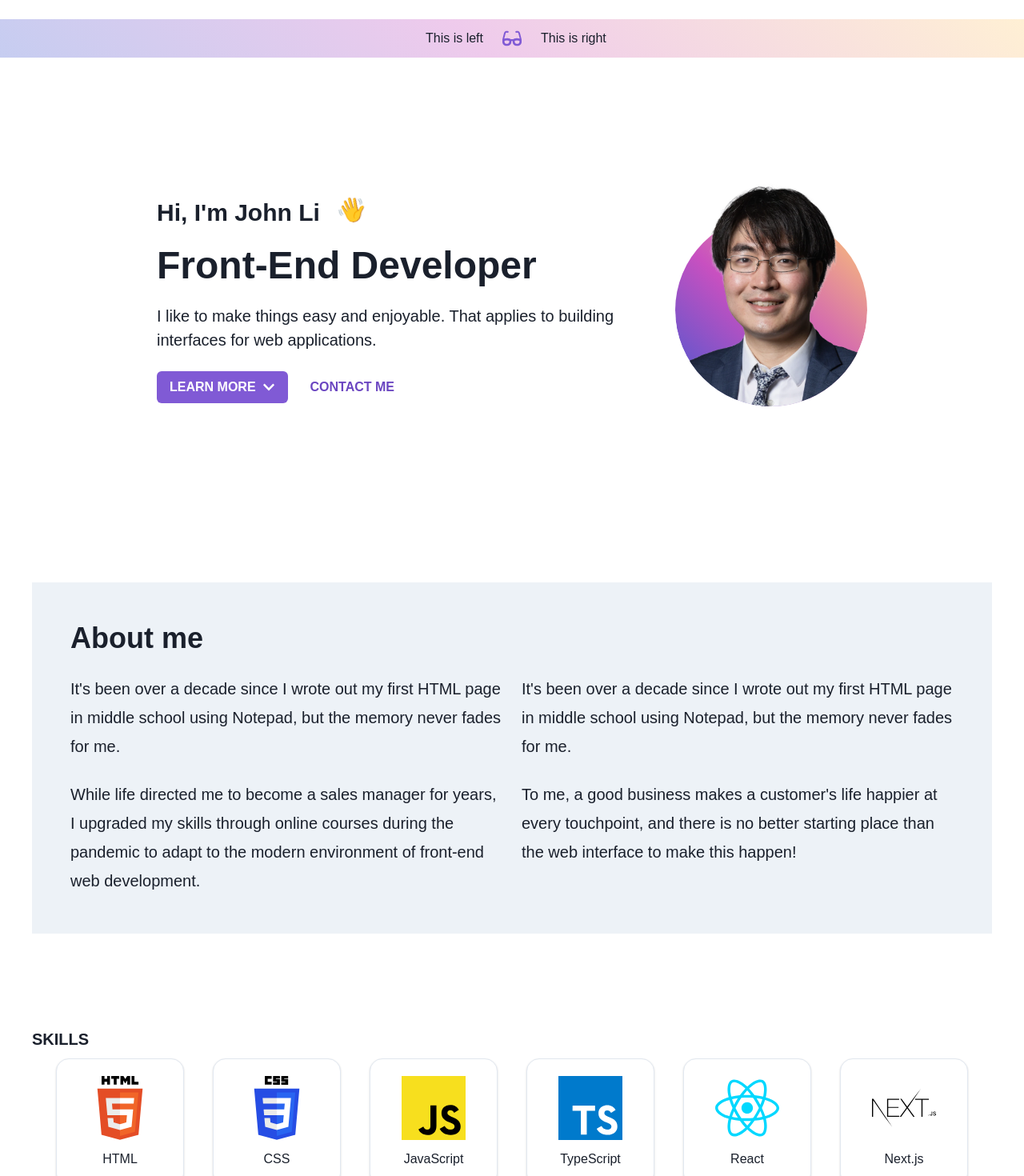
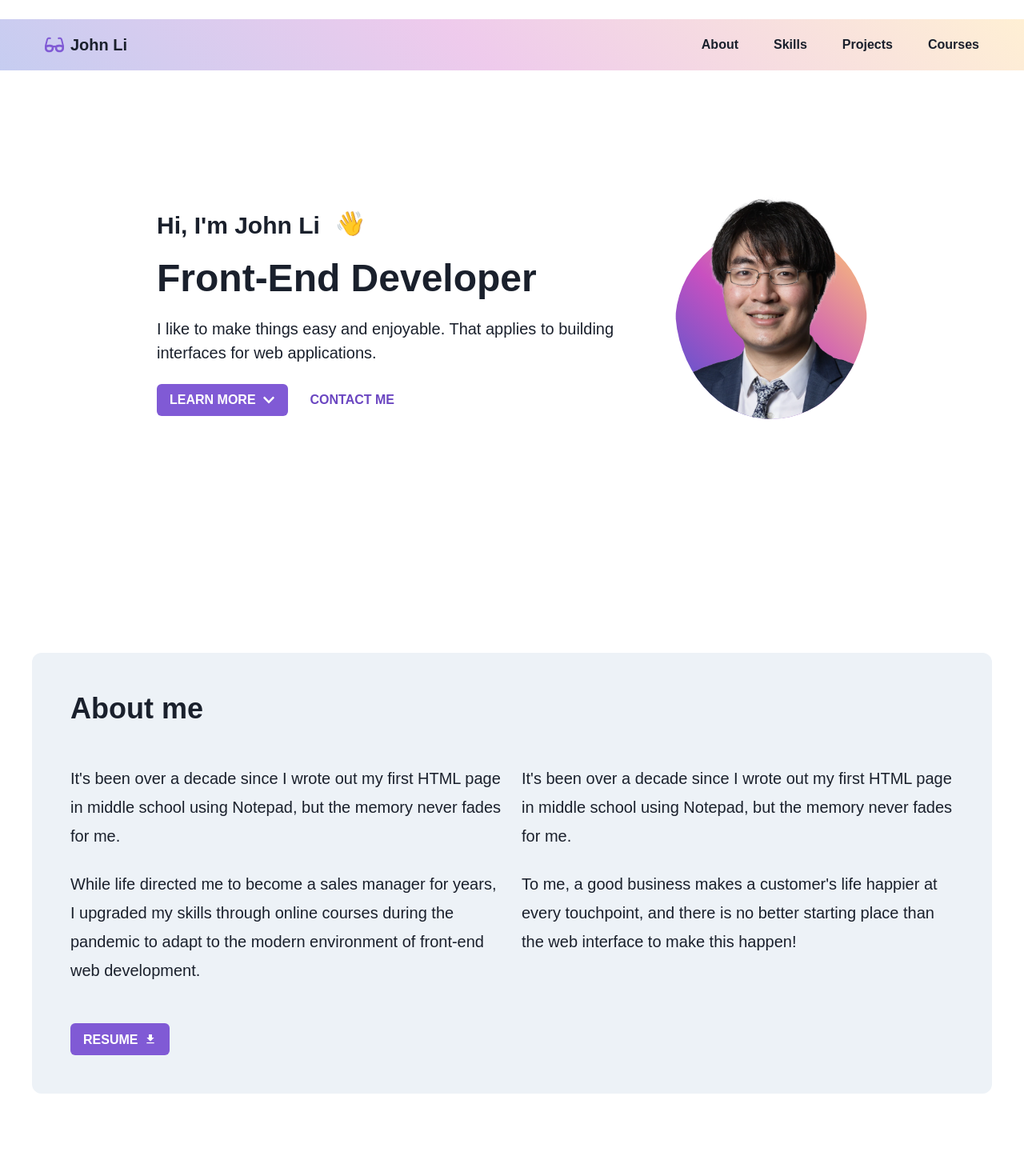
Before and after one commit to john-zhuangzhuang-li/my-next-story, a Next.js app: page / in a window 1280 px wide. Shown: the top 1470 px of the page at 80% size. Built offline with nearby package versions, Linux system fonts and the light colour scheme.

Commit message:
Updated nav btns

```diff
--- a/components/AboutSectionAlt.js
+++ b/components/AboutSectionAlt.js
@@ -20,6 +20,10 @@ import { motion, isValidMotionProp, useScroll } from "framer-motion";
 
 import NextImage from "next/image";
 
+import { FiDownload } from "react-icons/fi";
+import { MdFileDownload } from "react-icons/md";
+import { RiGithubFill } from "react-icons/ri";
+
 // const Section = chakra(motion.section, {
 //   shouldForwardProp: (prop) =>
 //     isValidMotionProp(prop) || shouldForwardProp(prop),
@@ -34,16 +38,21 @@ const AboutSectionAlt = () => {
   return (
     <Flex
       gridColumn="center"
+      flexDir="column"
       justifyContent="center"
-      flexDir="column"
-      rowGap={6}
+      alignItems="flex-start"
+      rowGap={12}
+      p={12}
       bg="gray.100"
-      p={12}
+      borderRadius="xl"
     >
       <Heading size="xl">About me</Heading>
-
-      <Grid gridTemplateColumns="repeat(2, 1fr)" columnGap={6}>
-        <Stack dir="column" spacing={6}>
+      <Grid
+        gridTemplateColumns={{ base: "1fr", lg: "repeat(2, 1fr)" }}
+        // gridTemplateColumns="repeat(2, 1fr)"
+        columnGap={6}
+      >
+        <Stack dir="column" align="flex-start" spacing={6}>
           <Text fontSize="xl" textStyle="content">
             It's been over a decade since I wrote out my first HTML page in
             middle school using Notepad, but the memory never fades for me.
@@ -54,7 +63,14 @@ const AboutSectionAlt = () => {
             adapt to the modern environment of front-end web development.
           </Text>
         </Stack>
-        <Stack dir="column" spacing={6}>
+        <Stack
+          dir="column"
+          align="flex-start"
+          spacing={6}
+          //   p={12}
+          //   bg="gray.100"
+          //   borderRadius="lg"
+        >
           {/* <Heading size="xl">About me</Heading> */}
           <Text fontSize="xl" textStyle="content">
             It's been over a decade since I wrote out my first HTML page in
@@ -70,9 +86,24 @@ const AboutSectionAlt = () => {
             touchpoint, and there is no better starting place than the web
             interface to make this happen!
           </Text>
+          {/* <Button
+            rightIcon={<Icon as={MdFileDownload} />}
+            colorScheme="purple"
+            variant="solid"
+            textTransform="uppercase"
+          >
+            resume
+          </Button> */}
         </Stack>
       </Grid>
-
+      <Button
+        rightIcon={<Icon as={MdFileDownload} />}
+        colorScheme="purple"
+        variant="solid"
+        textTransform="uppercase"
+      >
+        resume
+      </Button>
       {/* <Text fontSize="xl">
         It's been over a decade since I wrote out my first HTML page in middle
         school using Notepad, but the memory never fades for me.
--- a/components/CertificateCard.js
+++ b/components/CertificateCard.js
@@ -96,7 +96,7 @@ const CertificateCard = ({ id, title, gradient }) => {
         zIndex: "-1",
         opacity: "0.4",
         bg: "gray.400",
-        boxShadow: "base",
+        boxShadow: "lg",
         // bgGradient: "linear(to-l, #7928CA, #FF0080)",
         borderRadius: "2xl",
         transition: "all 0.2s",
--- a/components/Header.js
+++ b/components/Header.js
@@ -83,7 +83,7 @@ const Header = ({ onScrollTo }) => {
   return (
     <Flex
       gridColumn="center"
-      h={{ base: "auto", lg: "50vh" }}
+      // h={{ base: "auto", lg: "50vh" }}
       minH="35rem"
       justifyContent={{ base: "flex-start", lg: "center" }}
       alignItems="center"
@@ -91,6 +91,7 @@ const Header = ({ onScrollTo }) => {
       gap={12}
       flexDir={{ base: "column-reverse", lg: "row" }}
       // mb={12}
+      // bg="purple.100"
     >
       {/* CONTENT BOX */}
       <Flex
@@ -131,11 +132,11 @@ const Header = ({ onScrollTo }) => {
             colorScheme="purple"
             variant="solid"
             textTransform="uppercase"
+            data-scroll-id="about"
             onClick={onScrollTo}
           >
             learn more
           </Button>
-
           <Link
             href="https://github.com/john-zhuangzhuang-li/my-next-story"
             isExternal
@@ -169,20 +170,45 @@ const Header = ({ onScrollTo }) => {
           w={{ base: "12rem", lg: "15rem" }}
           h={{ base: "16rem", lg: "17.5rem" }}
           // h="17.5rem"
-          borderRadius="0 0 1000em 1000em"
+          // borderRadius="0 0 9999px 9999px"
+          borderBottomLeftRadius="50%"
+          borderBottomRightRadius="50%"
+          // borderRadius="0 0 1000em 1000em"
           // bg="purple.400"
           justifyContent="center"
           alignItems="flex-end"
           overflow="hidden"
           position="relative"
+          sx={{
+            "&:hover": {
+              // borderRadius: "0 0 24px 24px",
+              borderBottomLeftRadius: "24px",
+              borderBottomRightRadius: "24px",
+              transition: "all 0.3s ease-in-out 0s",
+            },
+            "&:hover > div": {
+              borderRadius: "1.5em",
+              // opacity: "0.5",
+              // transition: "all 0.3s",
+            },
+          }}
         >
-          <Circle
+          <Box
             position="absolute"
             bottom="0"
-            // zIndex="25"
+            borderRadius="50%"
+            transition="all 0.3s ease-in-out"
+            w={{ base: "12rem", lg: "15rem" }}
+            h={{ base: "12rem", lg: "15rem" }}
+            bgGradient={`linear-gradient(43deg, #4158D0 0%, #C850C0 46%, #FFCC70 100%)`}
+            // bg="purple.600"
+          ></Box>
+          {/* <Circle
+            position="absolute"
+            bottom="0"
             size={{ base: "12rem", lg: "15rem" }}
             bgGradient={`linear-gradient(43deg, #4158D0 0%, #C850C0 46%, #FFCC70 100%)`}
-          ></Circle>
+          ></Circle> */}
           {/* <Flex transform="scale(1.2) translateY(-1em)"> */}
           <ImgWrapper display="flex" variants={image}>
             <NextImage src={headerImg} alt="Header image" />
--- a/components/Layout.js
+++ b/components/Layout.js
@@ -15,10 +15,10 @@ const Container = chakra("div", {
   },
 });
 
-const Layout = ({ children }) => {
+const Layout = ({ onScrollTo, children }) => {
   return (
     <Container>
-      <NavBar />
+      <NavBar onScrollTo={onScrollTo} />
       {children}
       <Footer />
     </Container>
--- a/components/NavBar.js
+++ b/components/NavBar.js
@@ -8,10 +8,12 @@ import {
   Box,
   Container,
   Button,
+  IconButton,
   Stack,
   Icon,
   Circle,
   Link,
+  Spacer,
 } from "@chakra-ui/react";
 import {
   motion,
@@ -25,7 +27,14 @@ import { FaGlasses } from "react-icons/fa";
 
 import ProgressBar from "./ProgressBar";
 
-const NavBar = () => {
+const NavBar = ({ onScrollTo }) => {
+  // const handleReturnToTop = () =>
+  //   window.scrollTo({
+  //     top: 0,
+  //     left: 0,
+  //     behavior: "smooth",
+  //   });
+
   return (
     <Grid
       as="nav"
@@ -35,14 +44,56 @@ const NavBar = () => {
       bg="whiteAlpha.500"
       backdropFilter="auto"
       backdropBlur="10px"
-      templateColumns="[left-start] minmax(0, 1fr) [left-end logo-start] min-content [logo-end right-start] minmax(0, 1fr) [right-end]"
-      columnGap={6}
+      templateColumns="minmax(0, 1fr) [center-start] minmax(min-content, 75em) [center-end] minmax(0, 1fr)"
+      // templateColumns="[left-start] minmax(0, 1fr) [left-end logo-start] min-content [logo-end right-start] minmax(0, 1fr) [right-end]"
+      // columnGap={6}
       zIndex="100"
       pt={6}
       // transition="all 0.2s ease-in-out"
     >
       <ProgressBar />
       <Flex
+        gridColumn="center"
+        columnGap={3}
+        gridRow="1 / span 1"
+        zIndex="200"
+        py={3}
+      >
+        <IconButton
+          variant="ghost"
+          aria-label="Logo"
+          icon={<Icon as={FaGlasses} w={6} h={6} color="purple.500" />}
+          display={{ base: "flex", sm: "none" }}
+          data-scroll-id="top"
+          onClick={onScrollTo}
+        />
+        <Button
+          leftIcon={<Icon as={FaGlasses} w={6} h={6} color="purple.500" />}
+          variant="ghost"
+          display={{ base: "none", sm: "flex" }}
+          data-scroll-id="top"
+          onClick={onScrollTo}
+        >
+          <Heading size="md" noOfLines={1}>
+            John Li
+          </Heading>
+        </Button>
+        <Spacer />
+        <Button variant="ghost" data-scroll-id="about" onClick={onScrollTo}>
+          About
+        </Button>
+        <Button variant="ghost" data-scroll-id="skills" onClick={onScrollTo}>
+          Skills
+        </Button>
+        <Button variant="ghost" data-scroll-id="port" onClick={onScrollTo}>
+          Projects
+        </Button>
+        <Button variant="ghost" data-scroll-id="cert" onClick={onScrollTo}>
+          Courses
+        </Button>
+      </Flex>
+
+      {/* <Flex
         gridColumn="left"
         gridRow="1 / span 1"
         justifyContent="flex-end"
@@ -69,7 +120,7 @@ const NavBar = () => {
         zIndex="200"
       >
         <Text noOfLines={1}>This is right</Text>
-      </Flex>
+      </Flex> */}
     </Grid>
   );
 };
--- a/components/SkillsSection.js
+++ b/components/SkillsSection.js
@@ -27,14 +27,21 @@ const list = {
 
 const SkillsSection = () => {
   return (
-    <Flex as="section" gridColumn="center" flexDir="column" rowGap={3} my={12}>
-      <Heading as="h3" size="md">
-        SKILLS
+    <Flex
+      as="section"
+      gridColumn="center"
+      alignItems="center"
+      flexDir="column"
+      rowGap={12}
+      // my={12}
+    >
+      <Heading as="h3" size="xl">
+        Skills & Tools
       </Heading>
       <SkillList
         initial="hidden"
         whileInView="visible"
-        // viewport={{ once: true }}
+        viewport={{ once: true }}
         // whileHover="hover"
         variants={list}
         listStyleType="none"
--- a/components/portfolioCards/ItemCupBottomless.js
+++ b/components/portfolioCards/ItemCupBottomless.js
@@ -87,7 +87,9 @@ const ItemCupBottomless = () => {
       initial="hidden"
       whileInView="visible"
       variants={portfolio}
-      // viewport={{ once: true }}
+      viewport={{ once: true }}
+      minH="30rem"
+      // bg="purple.100"
     >
       {/* IMAGE AREA */}
       <Flex
@@ -99,6 +101,8 @@ const ItemCupBottomless = () => {
         p={{ base: 3, md: 9 }}
         borderRadius="lg"
         overflow="hidden"
+        // transition="padding 0.2s ease-in-out"
+        // _hover={{ p: 3 }}
       >
         {/* IMAGE BOX */}
         <PortfolioImage
--- a/components/portfolioCards/ItemMyStory.js
+++ b/components/portfolioCards/ItemMyStory.js
@@ -83,7 +83,9 @@ const ItemMyStory = () => {
       initial="hidden"
       whileInView="visible"
       variants={portfolio}
-      // viewport={{ once: true }}
+      viewport={{ once: true }}
+      minH="30rem"
+      // bg="purple.100"
     >
       {/* IMAGE AREA */}
       <Flex
@@ -95,6 +97,8 @@ const ItemMyStory = () => {
         p={{ base: 3, md: 9 }}
         borderRadius="lg"
         overflow="hidden"
+        // transition="padding 0.2s ease-in-out"
+        // _hover={{ p: 3 }}
       >
         {/* IMAGE WRAP */}
         <PortfolioImage
--- a/components/portfolioCards/ItemTreat.js
+++ b/components/portfolioCards/ItemTreat.js
@@ -83,7 +83,9 @@ const ItemTreat = () => {
       initial="hidden"
       whileInView="visible"
       variants={portfolio}
-      // viewport={{ once: true }}
+      viewport={{ once: true }}
+      minH="30rem"
+      // bg="purple.100"
     >
       {/* IMAGE AREA */}
       <Flex
@@ -95,6 +97,8 @@ const ItemTreat = () => {
         p={{ base: 3, md: 9 }}
         borderRadius="lg"
         overflow="hidden"
+        // transition="padding 0.2s ease-in-out"
+        // _hover={{ p: 3 }}
       >
         {/* IMAGE WRAP */}
         <PortfolioImage
--- a/pages/index.js
+++ b/pages/index.js
@@ -15,22 +15,44 @@ const Home = () => {
   const portSpacerRef = useRef(null);
   const certSpacerRef = useRef(null);
 
-  const handleScrollTo = () => {
-    if (!aboutSpacerRef.current) return;
-    aboutSpacerRef.current.scrollIntoView({ behavior: "smooth" });
+  const sectionRefs = {
+    about: aboutSpacerRef,
+    skills: skillsSpacerRef,
+    port: portSpacerRef,
+    cert: certSpacerRef,
+  };
+
+  // const handleScrollTo = () => {
+  //   if (!aboutSpacerRef.current) return;
+  //   aboutSpacerRef.current.scrollIntoView({ behavior: "smooth" });
+  // };
+
+  const handleScrollTo = (e) => {
+    const { scrollId } = e.currentTarget.dataset;
+    if (!scrollId) return;
+    if (scrollId === "top") {
+      window.scrollTo({
+        top: 0,
+        left: 0,
+        behavior: "smooth",
+      });
+      return;
+    }
+    if (!sectionRefs[scrollId].current) return;
+    sectionRefs[scrollId].current.scrollIntoView({ behavior: "smooth" });
   };
 
   return (
-    <Layout>
+    <Layout onScrollTo={handleScrollTo}>
       <Header onScrollTo={handleScrollTo} />
-      <Box gridColumn="center" minH={6} ref={aboutSpacerRef}></Box>
+      <Box gridColumn="center" h={24} ref={aboutSpacerRef}></Box>
       <AboutSectionAlt />
       {/* <AboutSection /> */}
-      <Box gridColumn="center" minH={6} ref={skillsSpacerRef}></Box>
+      <Box gridColumn="center" h={32} ref={skillsSpacerRef}></Box>
       <SkillsSection />
-      <Box gridColumn="center" minH={6} ref={portSpacerRef}></Box>
+      <Box gridColumn="center" h={32} ref={portSpacerRef}></Box>
       <PortfolioSection />
-      <Box gridColumn="center" minH={6} ref={certSpacerRef}></Box>
+      <Box gridColumn="center" h={32} ref={certSpacerRef}></Box>
       <CertificatesSection />
     </Layout>
   );
```
Also changed, not shown: components/CertificatesSection.js (+6 -4 lines), components/PortfolioSection.js (+5 -4 lines).
